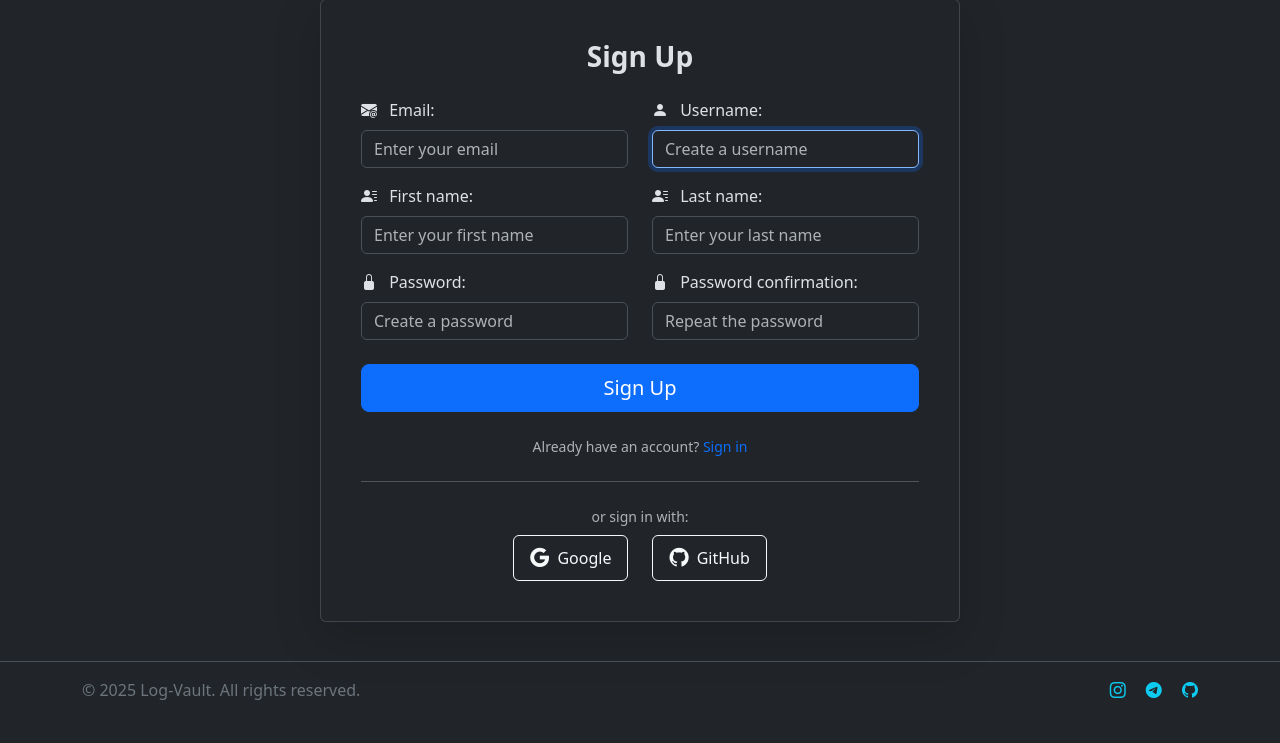
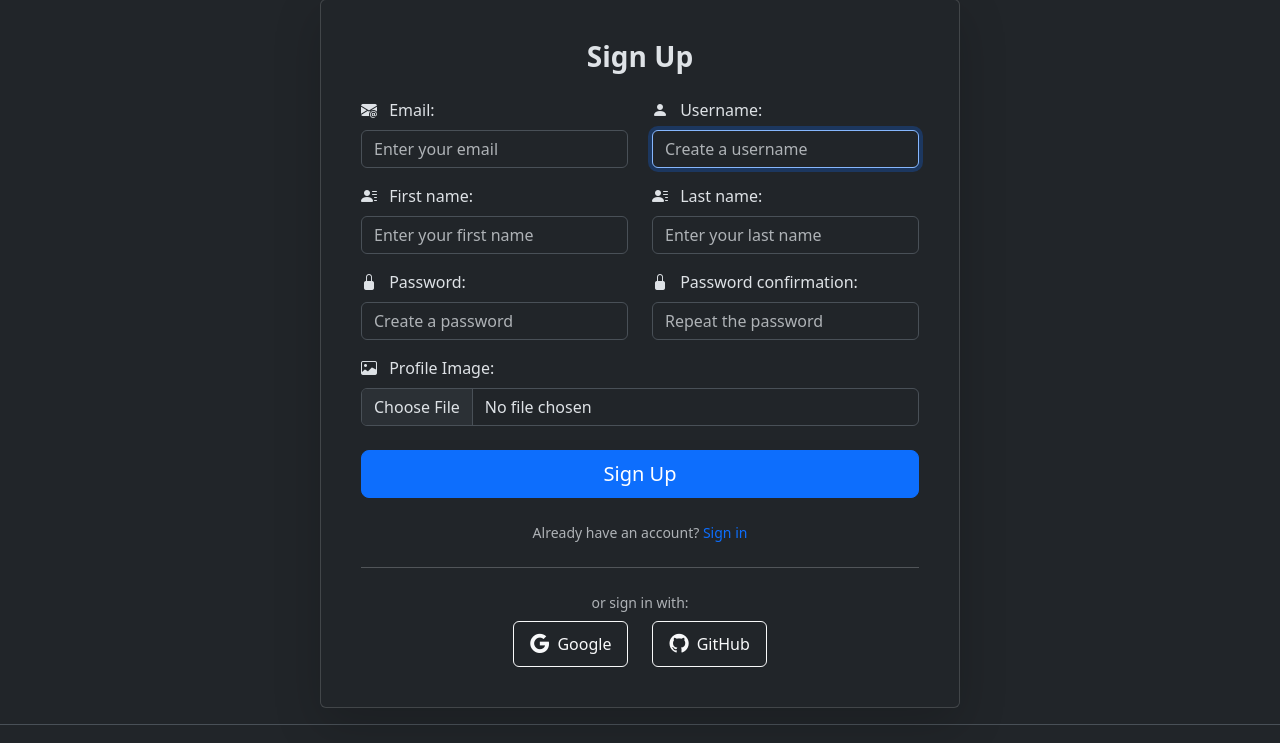
Before and after one commit to deviantcoder/log-manager, a Django app: page /accounts/signup/ in a window 1280 px wide. Shown: the part 82-825 px from the top of the page. Before the commit the page ends 782 px from the top, so only its background shows below. Run offline with Django 5.2, Linux system fonts and the light colour scheme; some libraries are stand-ins or nearby versions.

Commit message:
Added user image field, updated templates + form

```diff
--- a/apps/accounts/forms.py
+++ b/apps/accounts/forms.py
@@ -17,7 +17,7 @@
     class Meta:
         model = User
         fields = (
-            'email', 'username', 'first_name', 'last_name', 'password1', 'password2',
+            'email', 'username', 'first_name', 'last_name', 'image', 'password1', 'password2',
         )
 
     def __init__(self, *args, **kwargs):
--- a/apps/accounts/models.py
+++ b/apps/accounts/models.py
@@ -1,15 +1,51 @@
+import os
+import shortuuid
+
+from uuid import uuid4
+
 from django.db import models
 from django.contrib.auth.models import AbstractUser
+from django.core.validators import FileExtensionValidator
+
+
+ALLOWED_EXTENSIONS = ('jpg', 'jpeg', 'png', 'gif', 'webp')
+
+
+def upload_to(instance, filename):
+    ext = os.path.splitext(filename)[-1].lower()
+    new_filename = shortuuid.uuid()[:8]
+
+    return f'accounts/{str(instance.public_id)[:8]}/{new_filename}{ext}'
 
 
 class User(AbstractUser):
     username = models.CharField(max_length=25, unique=True)
     first_name = models.CharField(max_length=50, null=True, blank=True)
     last_name = models.CharField(max_length=50, null=True, blank=True)
+
     email = models.EmailField(unique=True)
     email_verified = models.BooleanField(default=False)
+
+    image = models.ImageField(
+        null=True,
+        blank=True,
+        upload_to=upload_to,
+        validators=[FileExtensionValidator(ALLOWED_EXTENSIONS)]
+    )
+
     created = models.DateTimeField(auto_now_add=True)
     updated = models.DateTimeField(auto_now=True)
 
+    public_id = models.UUIDField(default=uuid4, unique=True, editable=False, db_index=True)
+
+    class Meta:
+        ordering = ('-created', 'username',)
+
     def __str__(self):
         return self.username
+
+    @property
+    def image_or_default(self):
+        if self.image:
+            return self.image.url
+        return 'static/img/def.png'
--- a/apps/accounts/templates/accounts/signup.html
+++ b/apps/accounts/templates/accounts/signup.html
@@ -11,7 +11,7 @@
     <div class="card shadow-lg p-4" style="max-width: 40rem; width: 100%;">
         <div class="card-body text-center">
             <h3 class="card-title mb-4 fw-bold">Sign Up</h3>
-            <form method="POST" action="{% url 'accounts:signup' %}">
+            <form method="POST" action="{% url 'accounts:signup' %}" enctype="multipart/form-data">
                 {% csrf_token %}
                 <div class="row mb-3 text-start">
                     <div class="col-md-6">
@@ -73,6 +73,17 @@
                         {% endif %}
                     </div>
                 </div>
+                <div class="row mb-3 text-start">
+                    <div class="col-md-12">
+                    <i class="bi bi-image me-2"></i> <label class="form-label">Profile Image:</label>
+                    {% render_field form.image class="form-control" %}
+                    {% if form.image.errors %}
+                        <div class="invalid-feedback d-block">
+                            {{ form.image.errors.0 }}
+                        </div>
+                    {% endif %}
+                    </div>
+                </div>
                 <button type="submit" class="btn btn-primary btn-lg w-100 mt-2">Sign Up</button>
             </form>
             <div class="mt-4 text-muted small">
--- a/config/settings.py
+++ b/config/settings.py
@@ -111,6 +111,9 @@
     BASE_DIR / 'static',
 ]
 
+MEDIA_URL = 'media/'
+MEDIA_ROOT = BASE_DIR / 'media'
+
 
 # Default primary key field type
 
--- a/config/urls.py
+++ b/config/urls.py
@@ -2,6 +2,9 @@
 from django.urls import path, include
 from django.views import generic
 from django.contrib.auth import views as auth_views
+from django.conf import settings
+from django.conf.urls.static import static
+
 
 urlpatterns = [
     path('admin/', admin.site.urls),
@@ -31,3 +34,6 @@
         name='password_reset_complete'
     ),
 ]
+
+if settings.DEBUG:
+    urlpatterns += static(settings.MEDIA_URL, document_root=settings.MEDIA_ROOT)
--- a/requirements.txt
+++ b/requirements.txt
@@ -8,12 +8,14 @@
 django-widget-tweaks==1.5.0
 idna==3.10
 oauthlib==3.3.1
+pillow==11.2.1
 pycparser==2.22
 PyJWT==2.10.1
 python-decouple==3.8
 python3-openid==3.2.0
 requests==2.32.4
 requests-oauthlib==2.0.0
+shortuuid==1.0.13
 social-auth-app-django==5.4.3
 social-auth-core==4.6.1
 sqlparse==0.5.3
--- a/static/css/main.css
+++ b/static/css/main.css
@@ -3,3 +3,8 @@
     height: 120px;
     object-fit: cover;
 }
+.profile-avatar-small {
+    width: 30px;
+    height: 30px;
+    object-fit: cover;
+}
--- a/templates/includes/navbar.html
+++ b/templates/includes/navbar.html
@@ -1,3 +1,4 @@
+{% load static %}
 <nav class="navbar navbar-expand-lg navbar-dark bg-dark sticky-top border-bottom">
     <div class="container">
         <a class="navbar-brand" href="/">
@@ -20,7 +21,14 @@
             {% else %}
                 <div class="dropdown ms-3">
                     <button class="btn dropdown-toggle d-flex align-items-center" type="button" id="userDropdown" data-bs-toggle="dropdown" aria-expanded="false">
-                        <i class="bi bi-person-circle fs-4 me-2"></i> {{ user.username }}
+                            <img class="profile-avatar-small rounded-circle border me-1"
+                            {% if user.image %}
+                                src="{{ user.image.url }}"
+                            {% else %}
+                                src="{% static 'img/def.png' %}"
+                            {% endif %}
+                            alt="">
+                            {{ user.username }}
                     </button>
                     <ul class="dropdown-menu dropdown-menu-end" aria-labelledby="userDropdown">
                         <li><a class="dropdown-item" href="{% url 'accounts:settings' %}"><i class="bi bi-gear me-2"></i>Settings</a></li>
```
Also changed, not shown: apps/accounts/templates/accounts/account_settings.html (+8 -2 lines), apps/accounts/migrations/0001_initial.py, apps/accounts/migrations/0002_remove_user_name_alter_user_first_name_and_more.py (deleted), apps/accounts/migrations/0002_user_image.py (added), static/img/def.png (added), 1 other file.
